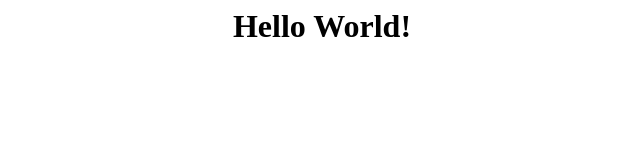
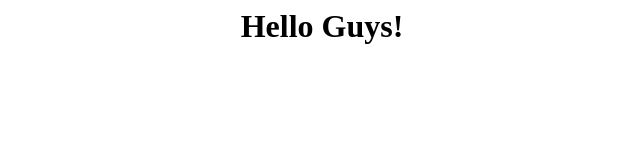
Before and after one commit to kunal-singh-rh/git-jenkins-integration, a plain HTML site: page index.html in a window 1280 px wide. Shown: the whole page, without its empty margins (318-958 px from the left). Drawn offline with Linux system fonts and the light colour scheme.

Commit message:
Update index.html

```diff
--- a/index.html
+++ b/index.html
@@ -1 +1 @@
-<center><h1>Hello World!</h1><center>
+<center><h1>Hello Guys!</h1><center>
```
